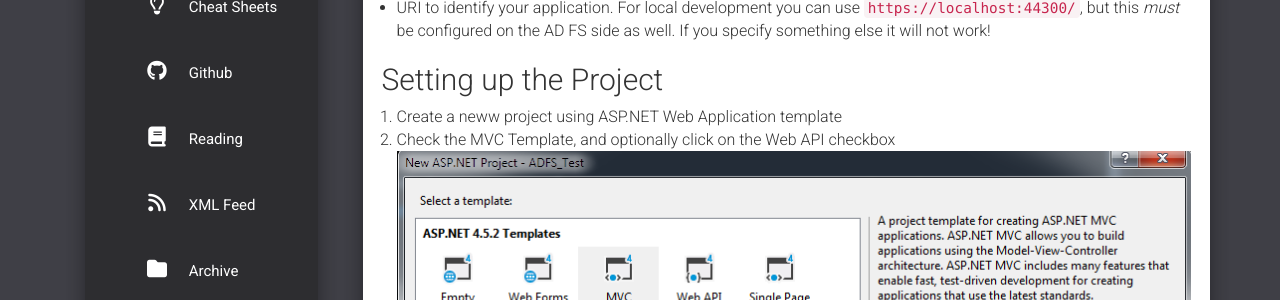
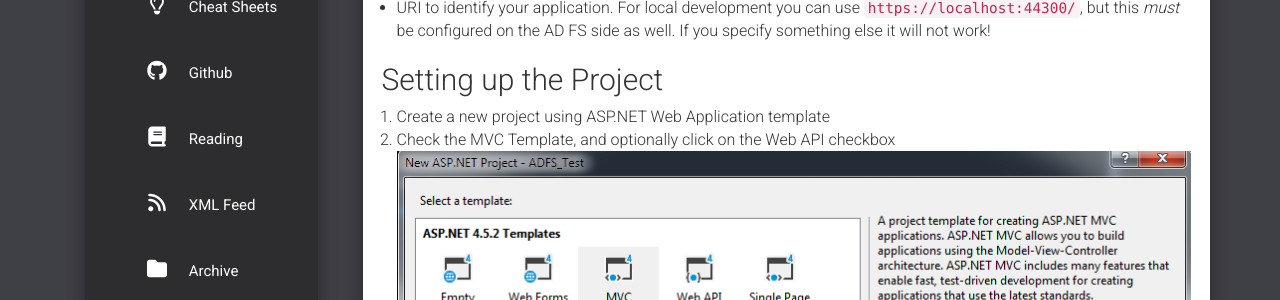
Before and after one commit to brianvp/brianvp.github.com, a Jekyll site: the page built from _posts/2017-01-18-ADFS-Authentication-Using-Visual-Studio-Wizard.md, in a window 1280 px wide and 900 px high. Shown: the part 407-707 px from the top of the window. Built offline with Jekyll 4.4.1, drawn with Linux system fonts in a browser that asks for light colours; nearby versions of some CDN libraries; comment, search, counter and statistics services are not loaded.

Commit message:
fix typos

````diff
--- a/_posts/2017-01-18-ADFS-Authentication-Using-Visual-Studio-Wizard.md
+++ b/_posts/2017-01-18-ADFS-Authentication-Using-Visual-Studio-Wizard.md
@@ -21,7 +21,7 @@
 
 ## Setting up the Project
 
-1. Create a neww project using ASP.NET Web Application template
+1. Create a new project using ASP.NET Web Application template
 2. Check the MVC Template, and optionally click on the Web API checkbox
 ![visual studio new project templates adfs](/assets/visual_studio_new_project_templates_adfs.png)
 3. Click the "Change Authentication" box.
@@ -76,6 +76,7 @@
 ```
 
 index.cshtml
+
 ```csharp
 <h3>Logged in User Claims:</h3>
 <table class="table table-condensed">
````
